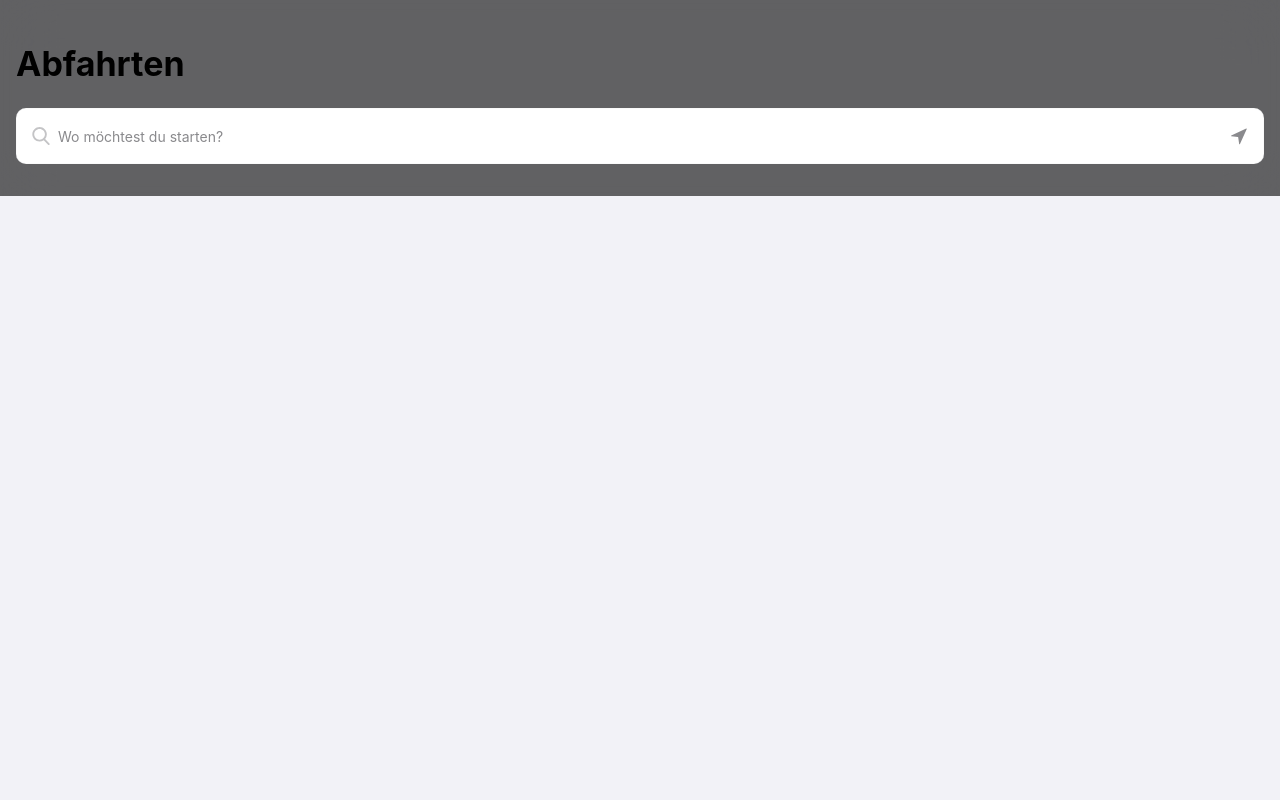
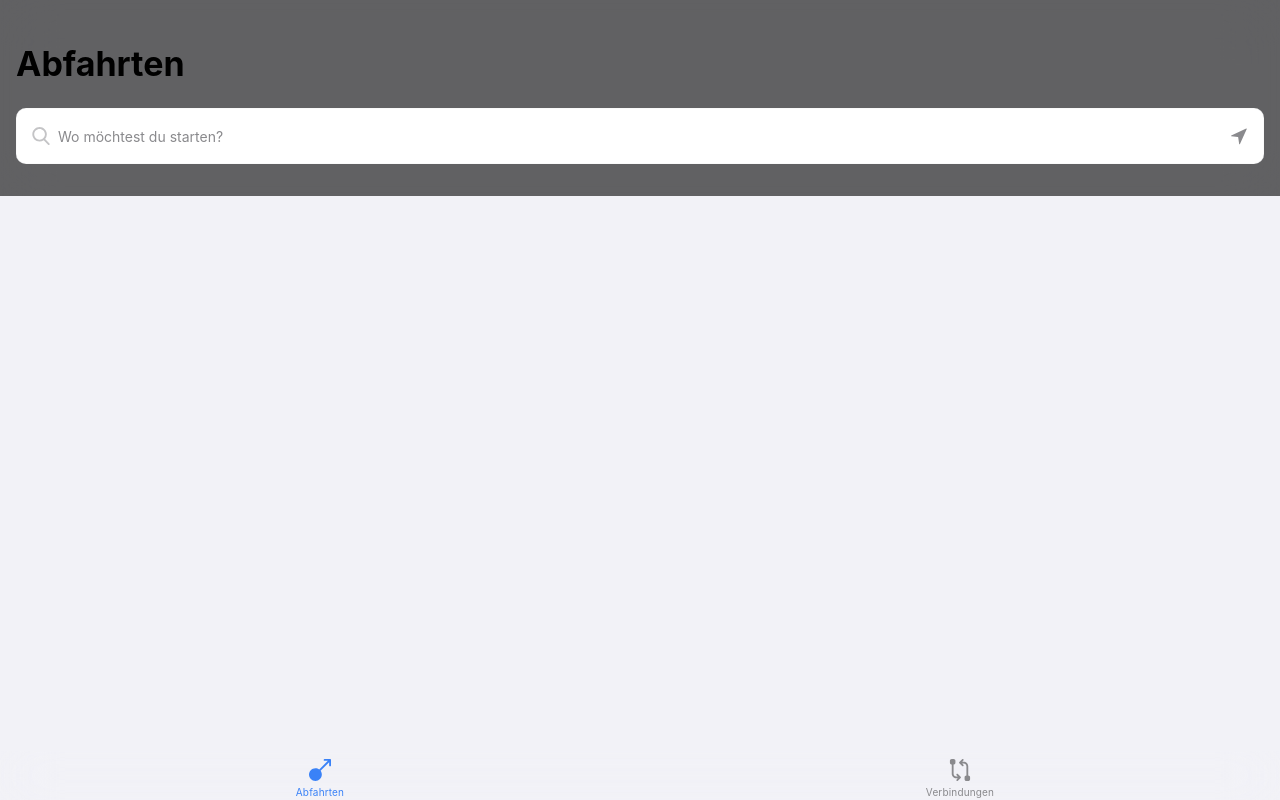
Before and after one commit to madebyfabian/public-transport-app, a Vue app: page /departures in a window 1280 px wide. Built offline with nearby package versions, Linux system fonts and the light colour scheme; what @sum.cumo/vue-states would draw is missing.

Commit message:
Minor improvement

```diff
--- a/src/App.vue
+++ b/src/App.vue
@@ -8,7 +8,7 @@
       Update verfügbar!
     </Snackbar>
 
-    <!-- <TabBar /> -->
+    <TabBar />
 
     <SVGIconProvider />
   </div>
--- a/src/views/departures.view.vue
+++ b/src/views/departures.view.vue
@@ -191,12 +191,14 @@
         return lastSearches || []
       },
 
-      resetSearchInput: function() {
+      resetSearchInput: async function() {
         this.searchQuery = ''
         this.showStationSuggestions = true
+        this.suggestions = await this.getLastSearches()
       },
 
       searchStations: async function() {
+        console.log('searchstations()')
         const searchQuery = this.searchQuery,
               currPos     = await getCurrPos()
 
```
